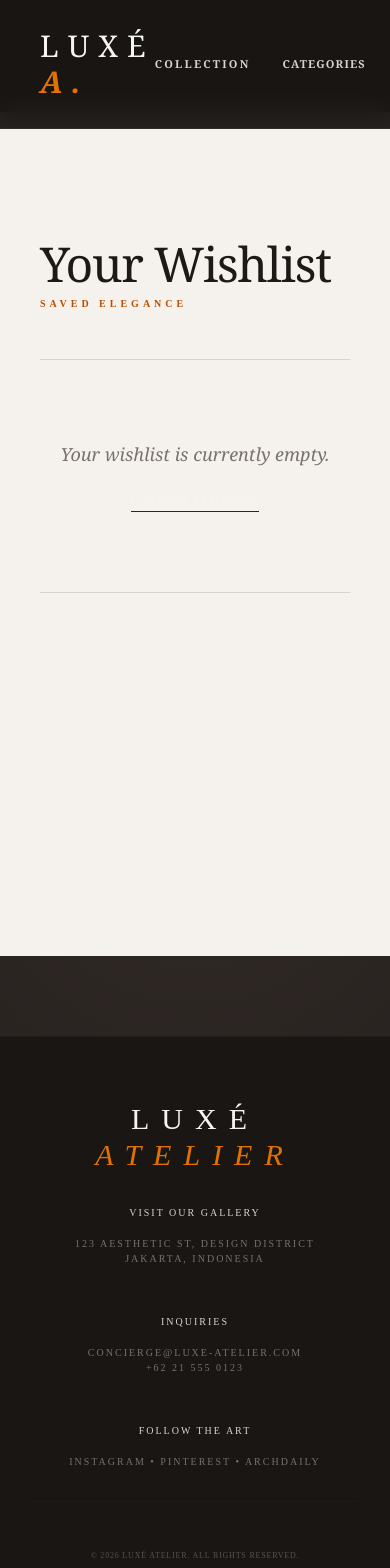
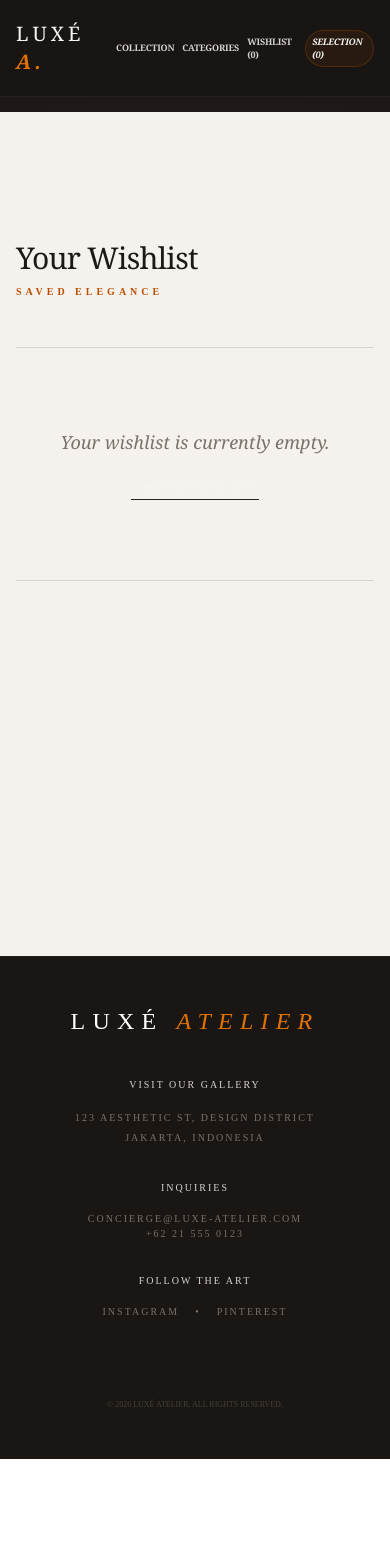
Before and after one commit to muthia146/web-furniture, a Next.js app: page /wishlist in a window 390 px wide. Shown: the top 1568 px of the page. After the commit the page ends 1459 px from the top, so only its background shows below. Built offline with nearby package versions, Linux system fonts and the light colour scheme.

Commit message:
style: fix responsive navbar, footer, and optimized 2-column mobile grids

```diff
--- a/app/components/Footer.tsx
+++ b/app/components/Footer.tsx
@@ -1,15 +1,15 @@
 export default function Footer() {
     return (
-      <footer className="mt-20 border-t border-stone-800/50 bg-[#1a1614] py-16 px-8 text-center">
-        <div className="max-w-7xl mx-auto space-y-8">
-          <h2 className="text-3xl font-light tracking-[0.4em] text-stone-100">
+      <footer className="bg-[#1a1614] border-t border-stone-800/50 py-12 md:py-20 px-6">
+        <div className="max-w-7xl mx-auto flex flex-col items-center text-center space-y-10">
+          <h2 className="text-2xl md:text-4xl tracking-[0.3em] text-white">
             LUXÉ <span className="italic text-amber-600">ATELIER</span>
           </h2>
 
-          <div className="grid grid-cols-1 md:grid-cols-3 gap-12 text-[10px] tracking-[0.2em] uppercase text-stone-500">
+          <div className="grid grid-cols-1 md:grid-cols-3 gap-8 md:gap-24 text-[10px] uppercase tracking-[0.2em] text-stone-500">
             <div className="space-y-4">
               <p className="text-stone-300">Visit Our Gallery</p>
-              <p>123 Aesthetic St, Design District<br/>Jakarta, Indonesia</p>
+              <p className="leading-loose">123 Aesthetic St, Design District<br/>Jakarta, Indonesia</p>
             </div>
             <div className="space-y-4">
               <p className="text-stone-300">Inquiries</p>
@@ -17,13 +17,13 @@ export default function Footer() {
             </div>
             <div className="space-y-4">
               <p className="text-stone-300">Follow The Art</p>
-              <p>Instagram • Pinterest • ArchDaily</p>
+              <div className="flex justify-center gap-4">
+                <span>Instagram</span><span>•</span><span>Pinterest</span>
+              </div>
             </div>
           </div>
 
-          <div className="pt-12 text-[8px] text-stone-600 tracking-widest uppercase border-t border-stone-800/30">
-            © 2026 LUXÉ Atelier. All Rights Reserved.
-          </div>
+          <p className="text-[8px] text-stone-700 pt-10">© 2026 LUXÉ ATELIER. ALL RIGHTS RESERVED.</p>
         </div>
       </footer>
     );
--- a/app/components/Navbar.tsx
+++ b/app/components/Navbar.tsx
@@ -8,38 +8,34 @@ export default function Navbar() {
   const { wishlistCount } = useWishlist();
 
   return (
-    <nav className="fixed top-0 w-full z-50 px-10 py-7 flex justify-between items-center bg-[#1a1614]/95 backdrop-blur-md border-b border-white/5 font-serif">
-      <Link href="/" className="text-3xl tracking-[0.3em] text-stone-100 uppercase">
+    <nav className="fixed top-0 w-full z-50 px-4 md:px-10 py-5 md:py-7 flex justify-between items-center bg-[#1a1614]/95 backdrop-blur-md border-b border-white/5 font-serif">
+      <Link href="/" className="text-xl md:text-3xl tracking-[0.2em] md:tracking-[0.3em] text-stone-100 uppercase">
         LUXÉ <span className="italic text-amber-600 font-bold">A.</span>
       </Link>
 
-      <div className="flex gap-8 text-[11px] font-bold uppercase tracking-[0.2em] text-stone-300 items-center">
-        <Link href="/" className="hover:text-amber-500 transition">Collection</Link>
+      <div className="flex gap-2 md:gap-8 text-[7px] min-[390px]:text-[9px] md:text-[11px] font-bold uppercase tracking-tight md:tracking-[0.2em] text-stone-300 items-center">
+        {/* Link Collection tetap ada tapi jarak huruf (tracking) dipersempit di HP */}
+        <Link href="/" className="hover:text-amber-500 transition block">Collection</Link>
 
-        {/* Menu Categories yang sudah aktif */}
-        <div className="relative group">
-          <button className="hover:text-amber-500 transition uppercase tracking-widest">Categories</button>
-          <div className="absolute hidden group-hover:block bg-stone-900 p-4 top-full left-0 w-48 shadow-2xl border border-white/5 z-50">
+        {/* Menu Categories */}
+        <div className="relative group py-2">
+          <button className="hover:text-amber-500 transition uppercase outline-none">Categories</button>
+          <div className="absolute hidden group-hover:block group-active:block bg-stone-900 p-4 top-full left-[-80px] md:left-0 w-48 shadow-2xl border border-white/5 z-50">
             <div className="flex flex-col gap-3">
-              <Link href="/category/furniture" className="text-[11px] uppercase tracking-[0.2em] text-stone-400 hover:text-amber-500 transition-colors">
-                Furniture
-              </Link>
-              <Link href="/category/home-decoration" className="text-[11px] uppercase tracking-[0.2em] text-stone-400 hover:text-amber-500 transition-colors">
-                Home Decor
-              </Link>
-              <Link href="/category/kitchen-accessories" className="text-[11px] uppercase tracking-[0.2em] text-stone-400 hover:text-amber-500 transition-colors">
-                Kitchen Accessories
-              </Link>
+              <Link href="/category/furniture" className="text-[11px] uppercase tracking-[0.2em] text-stone-400 hover:text-amber-500 transition-colors">Furniture</Link>
+              <Link href="/category/home-decoration" className="text-[11px] uppercase tracking-[0.2em] text-stone-400 hover:text-amber-500 transition-colors">Home Decor</Link>
+              <Link href="/category/kitchen-accessories" className="text-[11px] uppercase tracking-[0.2em] text-stone-400 hover:text-amber-500 transition-colors">Kitchen Accessories</Link>
             </div>
           </div>
         </div>
 
-        {/* Link Wishlist mengarah ke /wishlist */}
-        <Link href="/wishlist">Wishlist ({wishlistCount})</Link>
+        {/* Wishlist diperpendek jadi simbol atau angka saja di HP jika masih sesak,
+            tapi kita coba kecilkan font dulu */}
+        <Link href="/wishlist" className="hover:text-amber-500 transition">Wishlist ({wishlistCount})</Link>
 
-        {/* Link Selection mengarah ke /cart */}
-        <Link href="/cart" className="relative group bg-amber-700/10 px-4 py-2 rounded-full border border-amber-600/20 hover:bg-amber-700/20 transition">
-          <span className="text-stone-100">Selection ({cartCount})</span>
+        {/* Selection (Cart) dibuat lebih ramping padding-nya */}
+        <Link href="/cart" className="relative group bg-amber-700/10 px-1.5 md:px-4 py-1 md:py-2 rounded-full border border-amber-600/20 hover:bg-amber-700/20 transition">
+          <span className="text-stone-100 italic">Selection ({cartCount})</span>
         </Link>
       </div>
     </nav>
--- a/app/page.tsx
+++ b/app/page.tsx
@@ -40,7 +40,7 @@ export default async function HomePage() {
 
       {/* Grid Produk */}
       <div className="max-w-7xl mx-auto py-24 px-6">
-        <div className="grid grid-cols-1 sm:grid-cols-2 lg:grid-cols-3 gap-12">
+        <div className="grid grid-cols-2 sm:grid-cols-3 lg:grid-cols-4 gap-12">
           {products.map((item: any) => (
             <Link href={`/product/${item.id}`} key={item.id} className="classic-card group rounded-2xl overflow-hidden p-6 hover:bg-stone-800/30 transition-all duration-500">
               <div className="relative aspect-square flex items-center justify-center">
@@ -51,9 +51,11 @@ export default async function HomePage() {
                   alt={item.title}
                 />
               </div>
-              <div className="mt-8 text-center border-t border-stone-800/50 pt-6">
-                <h3 className="text-xl font-serif text-stone-100 group-hover:text-amber-500 transition-colors">{item.title}</h3>
-                <p className="text-amber-700 font-bold mt-2 tracking-[0.3em] uppercase text-xs">${item.price}</p>
+              <div className="mt-4 text-center border-t border-stone-800/50 pt-4">
+                <h3 className="text-sm md:text-xl font-serif text-stone-100 line-clamp-1">{item.title}</h3>
+                <p className="text-amber-700 font-bold mt-1 tracking-widest uppercase text-[9px] md:text-xs">
+                  ${item.price}
+                </p>
               </div>
             </Link>
           ))}
--- a/app/wishlist/page.tsx
+++ b/app/wishlist/page.tsx
@@ -6,9 +6,9 @@ export default function WishlistPage() {
   const { wishlistItems, toggleWishlist } = useWishlist();
 
   return (
-    <div className="min-h-screen bg-[#f5f2ed] p-10 pt-32">
+    <div className="min-h-screen bg-[#f5f2ed] p-4 md:p-10 pt-32">
       <div className="max-w-6xl mx-auto">
-        <h1 className="text-5xl font-serif mb-2 text-stone-900 tracking-tight">Your Wishlist</h1>
+        <h1 className="text-3xl md:text-5xl font-serif mb-2 text-stone-900 tracking-tight">Your Wishlist</h1>
         <p className="text-amber-700 text-[10px] uppercase tracking-[0.4em] mb-12 font-bold">Saved Elegance</p>
 
         {wishlistItems.length === 0 ? (
@@ -19,10 +19,10 @@ export default function WishlistPage() {
             </Link>
           </div>
         ) : (
-          <div className="grid grid-cols-1 sm:grid-cols-2 lg:grid-cols-3 gap-10">
+          <div className="grid grid-cols-2 sm:grid-cols-3 lg:grid-cols-4 gap-4 md:gap-12">
             {wishlistItems.map((item: any) => (
-              <div key={item.id} className="group bg-white p-8 rounded-3xl shadow-sm border border-stone-200/60 hover:shadow-xl transition-all duration-500">
-                <div className="relative aspect-square mb-8 overflow-hidden rounded-2xl bg-stone-50 flex items-center justify-center">
+              <div key={item.id} className="group bg-white p-4 md:p-8 rounded-2xl md:rounded-3xl shadow-sm border border-stone-200/60 hover:shadow-xl transition-all duration-500">
+                <div className="relative aspect-square mb-4 md:mb-8 overflow-hidden rounded-xl bg-stone-50 flex items-center justify-center">
                   <img
                     src={item.thumbnail}
                     alt={item.title}
@@ -30,25 +30,24 @@ export default function WishlistPage() {
                   />
                 </div>
 
-                <div className="space-y-3">
-                  {/* Warna Stone-900 dan Font Bold agar teks terbaca jelas */}
-                  <h2 className="font-serif text-2xl text-stone-900 font-bold leading-tight">{item.title}</h2>
+                <div className="space-y-2 md:space-y-3">
+                  {/* Judul dikecilkan di HP agar tidak meluber */}
+                  <h2 className="font-serif text-sm md:text-2xl text-stone-900 font-bold leading-tight line-clamp-1">{item.title}</h2>
 
-                  {/* Harga dengan warna Amber yang lebih kontras */}
-                  <p className="text-amber-700 font-bold text-xl tracking-wide">${item.price}</p>
+                  {/* Harga dikecilkan di HP */}
+                  <p className="text-amber-700 font-bold text-xs md:text-xl tracking-wide">${item.price}</p>
 
-                  <div className="pt-6 flex items-center justify-between border-t border-stone-100 mt-6">
+                  <div className="pt-4 flex flex-col md:flex-row items-start md:items-center justify-between border-t border-stone-100 mt-4 gap-2">
                     <Link
                       href={`/product/${item.id}`}
-                      className="text-[10px] uppercase tracking-[0.2em] font-bold text-stone-800 border-b-2 border-amber-600 pb-1 hover:text-amber-700 transition-colors"
+                      className="text-[8px] md:text-[10px] uppercase tracking-[0.1em] md:tracking-[0.2em] font-bold text-stone-800 border-b border-amber-600 pb-0.5"
                     >
                       View Detail
                     </Link>
 
-                    {/* Tombol hapus agar wishlist fungsional */}
                     <button
                       onClick={() => toggleWishlist(item)}
-                      className="text-stone-400 hover:text-red-700 transition-colors text-[10px] uppercase tracking-widest"
+                      className="text-stone-400 hover:text-red-700 transition-colors text-[8px] md:text-[10px] uppercase tracking-widest"
                     >
                       Remove
                     </button>
```
